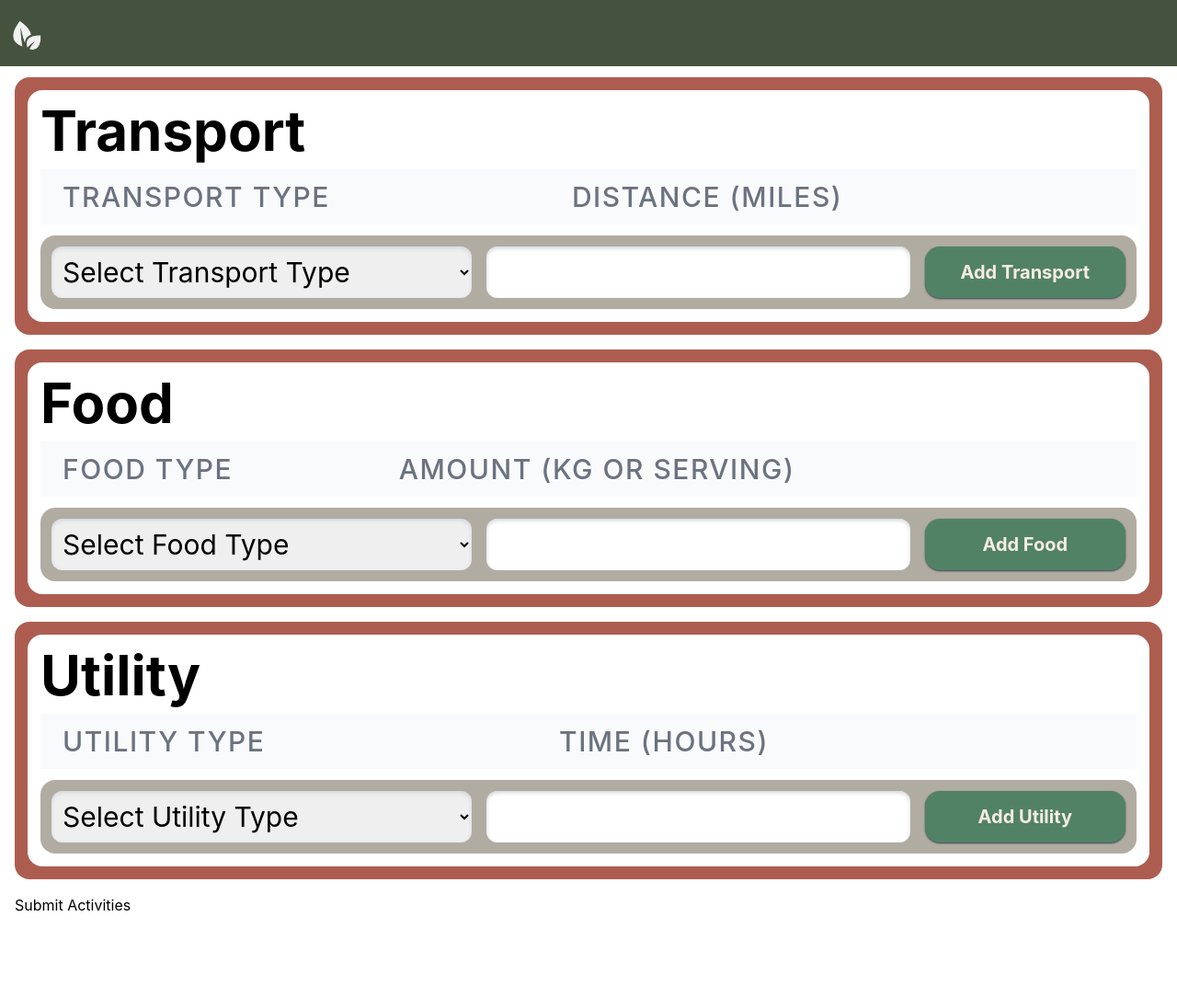
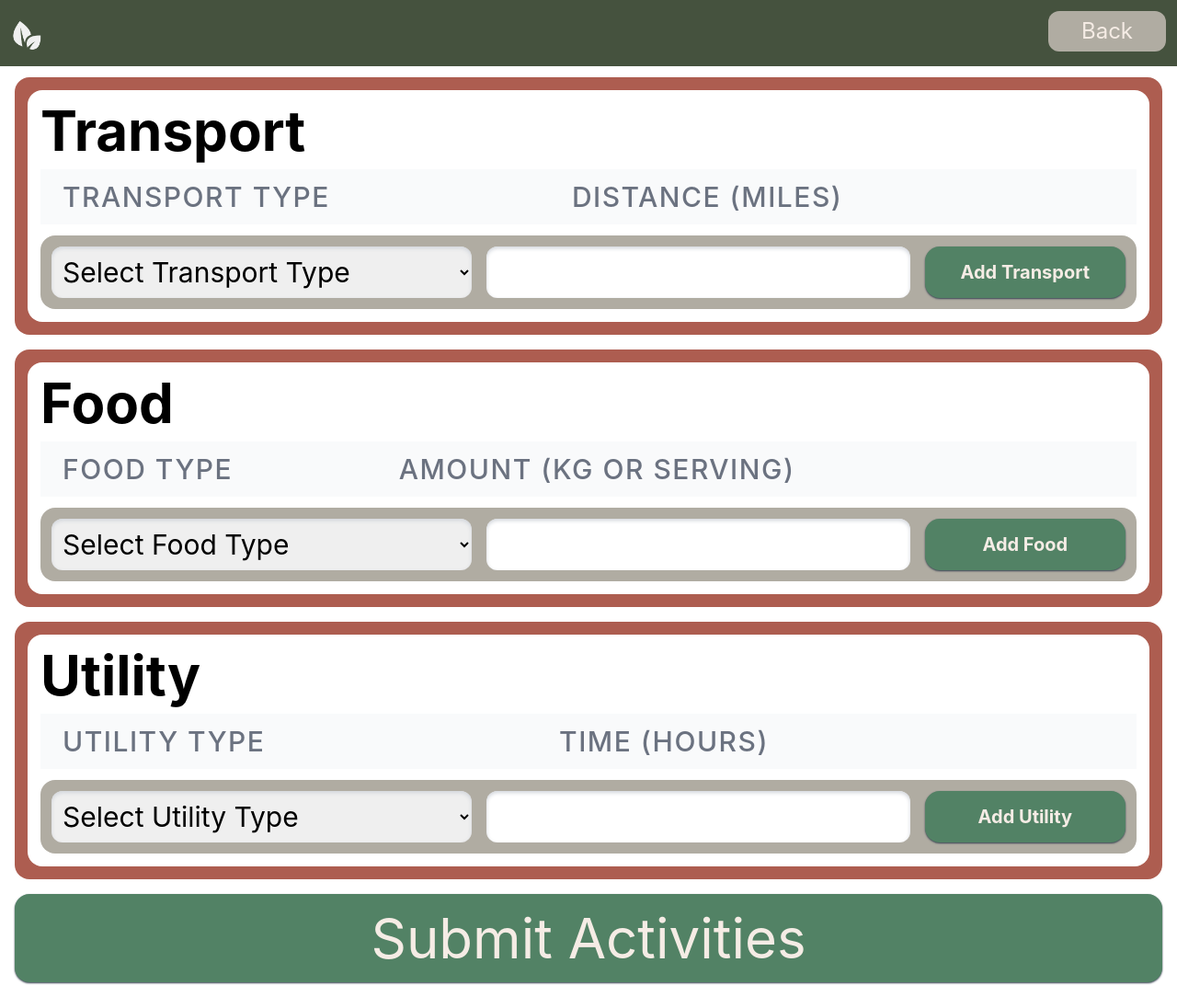
Before and after one commit to TseChapman/NoCO2, a React (Create React App) app: page /NoCO2/dashboard/activities in a window 1280 px wide. Shown: the whole page at 92% size. Before the commit the page ends 996 px from the top, so only its background shows below. Built offline with nearby package versions, Linux system fonts and the light colour scheme.

Commit message:
Add submit activities button event and add navbar buttons

```diff
--- a/src/components/ActivityInputForm/ActivityInputFormPanel.js
+++ b/src/components/ActivityInputForm/ActivityInputFormPanel.js
@@ -10,14 +10,22 @@ function ActivityInputFormPanel() {
     Utilities:[]
   })
 
+  const handleSubmitActivities = () => {
+
+  };
+
   return (
     <div>
       <div class="px-4">
         <TransportFormPanel activities={activities} setActivities={setActivities}/>
         <FoodFormPanel activities={activities} setActivities={setActivities} />
         <UtilityFormPanel activities={activities} setActivities={setActivities} />
-        <div>
-          <button>Submit Activities</button>
+        <div class="w-full h-24 mb-4">
+          <button
+            class="w-full h-full bg-limeGreen rounded-2xl shadow-sm shadow-gray-700 hover:shadow-md hover:shadow-gray-700 text-merino md:text-6xl text-5xl"
+          >
+            Submit Activities
+          </button>
         </div>
       </div>
     </div>
--- a/src/components/Navbar.js
+++ b/src/components/Navbar.js
@@ -25,6 +25,14 @@ function Navbar() {
               <button class="bg-cloudy hover:bg-merino h-11 rounded-xl text-merino hover:text-cloudy w-32 text-2xl ml-4">Login</button>
             </Link>
           )}
+          {location.pathname === '/NoCO2/dashboard' && (
+            <button class="bg-cloudy hover:bg-merino h-11 rounded-xl text-merino hover:text-cloudy w-32 text-2xl ml-4">Sign Out</button>
+          )}
+          {location.pathname === '/NoCO2/dashboard/activities' && (
+            <Link to="/NoCO2/dashboard">
+              <button class="bg-cloudy hover:bg-merino h-11 rounded-xl text-merino hover:text-cloudy w-32 text-2xl ml-4">Back</button>
+            </Link>
+          )}
         </div>
       </div>
     </header>
```
